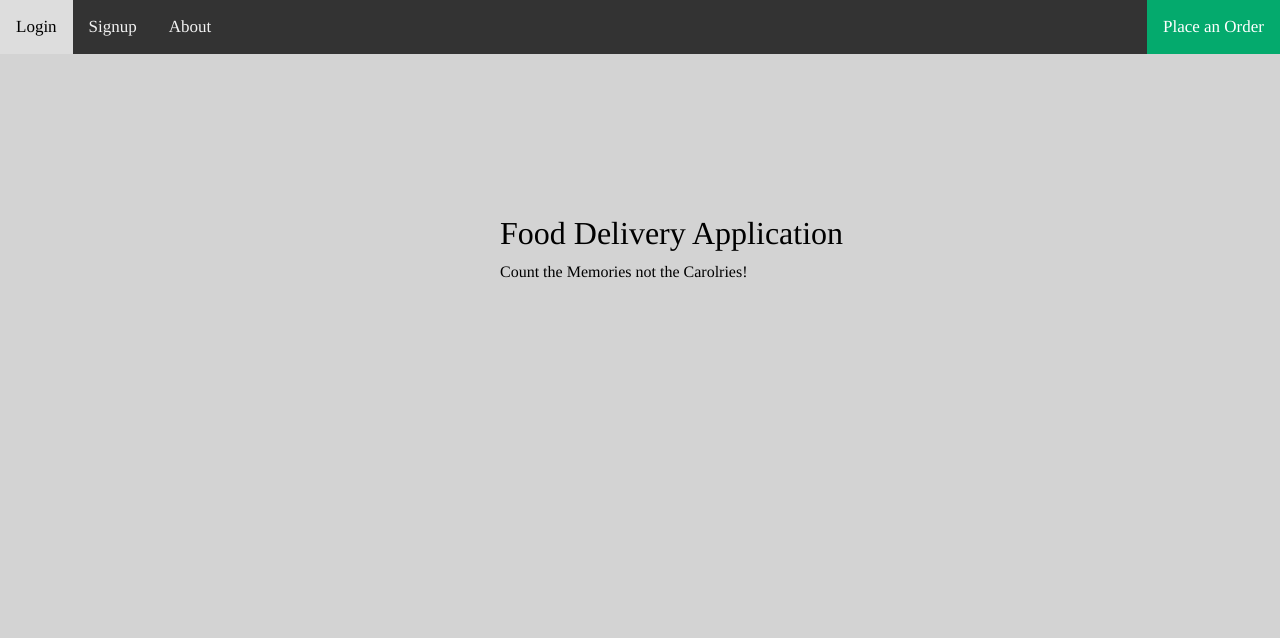
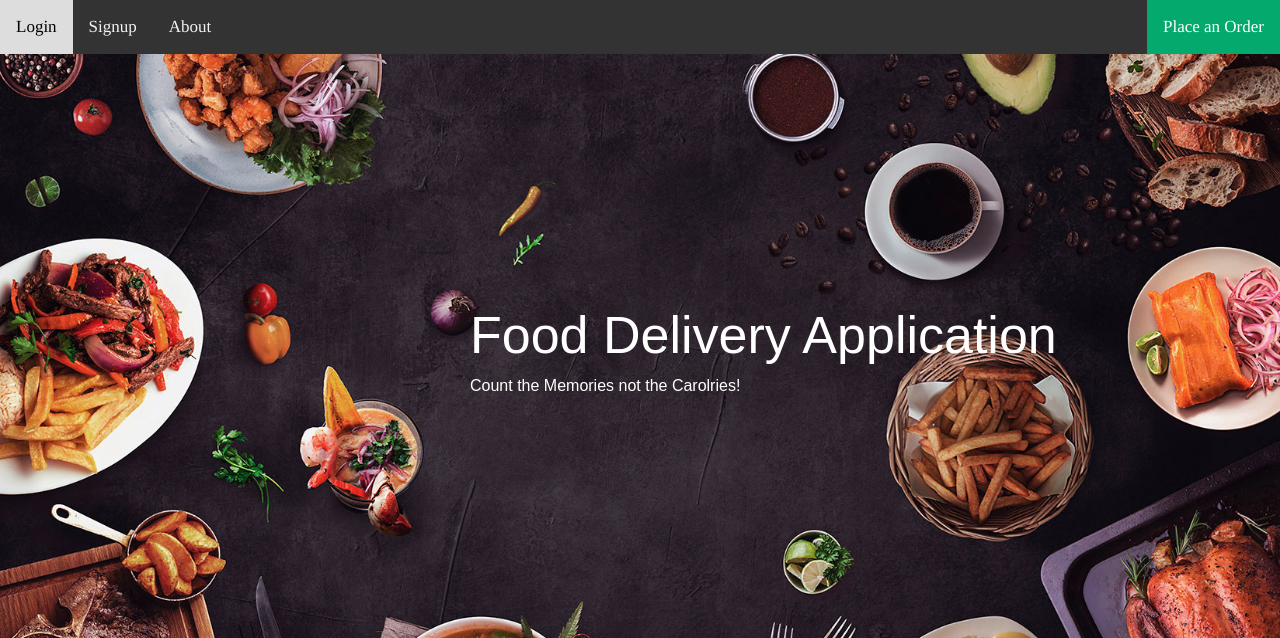
Before and after one commit to aniketshetty550/x23217529_CDOS_Project, a Django app: page / in a window 1280 px wide. Shown: the top 638 px of the page. Run offline with Django 3.2, Linux system fonts and the light colour scheme; some libraries are stand-ins or nearby versions.

Commit message:
Third Commit

```diff
--- a/Food_Delivery_App/settings.py
+++ b/Food_Delivery_App/settings.py
@@ -120,3 +120,4 @@ USE_TZ = True
 # https://docs.djangoproject.com/en/2.1/howto/static-files/
 
 STATIC_URL = '/static/'
+MEDIA_URL = '/images/'
--- a/customer/templates/base.html
+++ b/customer/templates/base.html
@@ -15,7 +15,7 @@
 <link href="https://cdnjs.cloudflare.com/ajax/libs/mdbootstrap/4.19.1/css/mdb.min.css" rel="stylesheet">
 </head>
 <body>
-
+    {% load static %}
     {% block content %}
     {% endblock content %}
 
--- a/customer/templates/home.html
+++ b/customer/templates/home.html
@@ -2,21 +2,28 @@
 
 {% block content %}
 
+{% load static %}
+
 <style>
 
     .container{
-    margin-top:160px;
-    margin-left:100px;
-    font-family: Times, Helvetica, sans-serif;
-    color: Black;
+    margin-top:250px;
+    margin-left:70px;
+    font-family: Fantasy, Helvetica, sans-serif;
+    color: White;
 
     }
 
+    body {
+            /*background-color: lightgrey;*/
+            background-image: url('{% static "homepage3.jpg"%}');
+            font-family: Times, Helvetica, sans-serif;
+            background-repeat: no-repeat;
+            background-attachment: fixed;
+            background-size: 100% 100%;
+            color: white;
+             }
 
-    body {
-      margin: 0;
-      font-family: Times, Helvetica, sans-serif;
-    }
 
     .topnav {
       overflow: hidden;
@@ -49,22 +56,19 @@
     /*color: Black;*/
 
     /*}*/
-    body {
-            background-color: lightgrey;
-
-             }
 
 </style>
 
 <div class="topnav">
   <a class="active" href="#home">Login</a>
   <a href="#news">Signup</a>
-  <a href="#contact">About</a>
+  <a href="{% url '' %">About</a>
   <a href="#about" class="split">Place an Order</a>
 </div>
 
 <div class="container mb-5" style="padding-left:400px", >
-  <h2><b>Food Delivery Application</b></h2>
+  <h2 style="font-size: 52px;">
+  <b>Food Delivery Application</b></h2>
   <p>Count the Memories not the Carolries!</p>
 </div>
 
```
Also changed, not shown: customer/static/homepage2.jpg (added), customer/static/homepage3.jpg (added).
